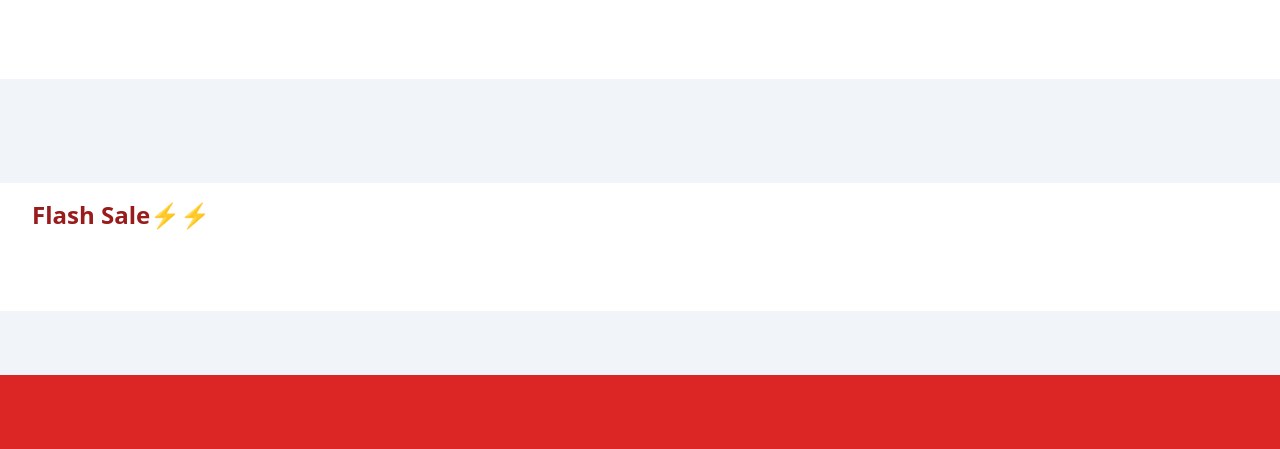
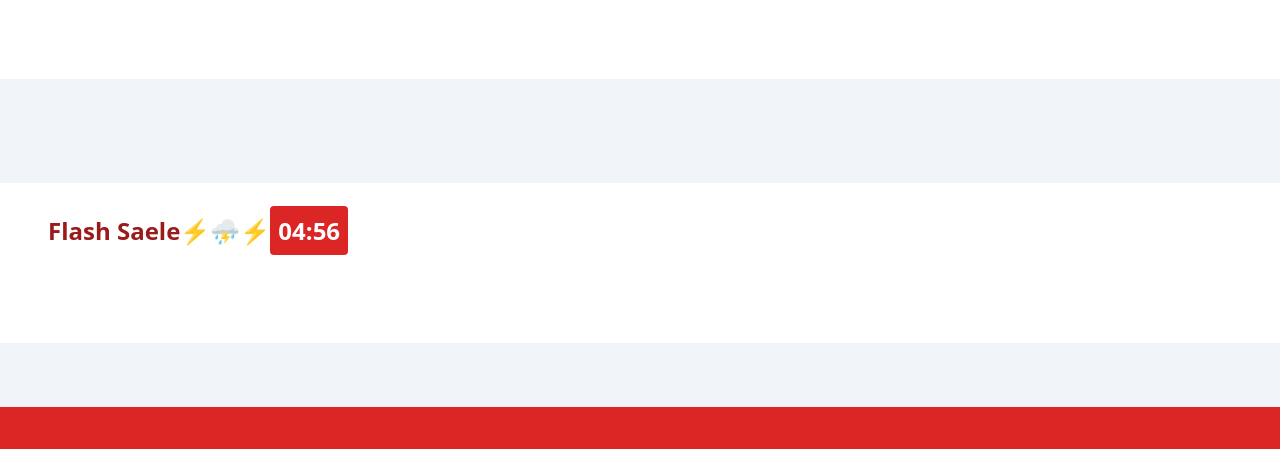
Before and after one commit to iqbalmahatmaputra/Ecommerce, a website: page src/index.html in a window 1280 px wide. Shown: the part 962-1411 px from the top of the page. Drawn offline with nearby package versions, Linux system fonts and the light colour scheme.

Commit message:
add timer

```diff
--- a/src/index.html
+++ b/src/index.html
@@ -295,9 +295,18 @@
     <section id="product" class="pt-10 pb-16 bg-slate-100">
         <div class="w-full p-4 bg-white md:container md:max-w-7xl">
             <div class="mx-auto mb-16">
-                <h2 class="ml-4 text-2xl font-bold text-red-800">Flash Sale⚡⚡</h2>
+                <div class="flash-sale p-4 flex">
+                <h2 class="ml-4 text-2xl font-bold text-red-800">Flash Saele⚡⛈️⚡</h2>
+                <div class="timer">
+                    <div class="flex items-center justify-center">
+                        <div class="text-2xl font-bold">
+                            <span id="minutes" class="mr-2 bg-red-600 text-white p-2 rounded">5:00</span>
+                        </div>
+                    </div>
+                </div>
                 <!-- Gunakan Wind + . untuk memanggil emoji -->
 
+                </div>
                 </div>
                 </div>
                 </section>
@@ -377,6 +386,32 @@
             },
         });
     </script>
+    <!-- Code Timer -->
+    <script>
+            function startTimer(duration, display) {
+        let timer = duration, minutes, seconds;
+        setInterval(function () {
+            minutes = parseInt(timer / 60, 10);
+            seconds = parseInt(timer % 60, 10);
+
+            minutes = minutes < 10 ? "0" + minutes : minutes;
+            seconds = seconds < 10 ? "0" + seconds : seconds;
+
+            display.textContent = minutes + ":" + seconds;
+
+            if (--timer < 0) {
+                timer = duration;
+            }
+        }, 1000);
+    }
+
+    document.addEventListener("DOMContentLoaded", function () {
+        const fiveMinutes = 60 * 5,
+            display = document.querySelector('#minutes');
+
+        startTimer(fiveMinutes, display);
+    });
+    </script>
 </body>
 
 </html>
```
Also changed, not shown: dist/output.css.
